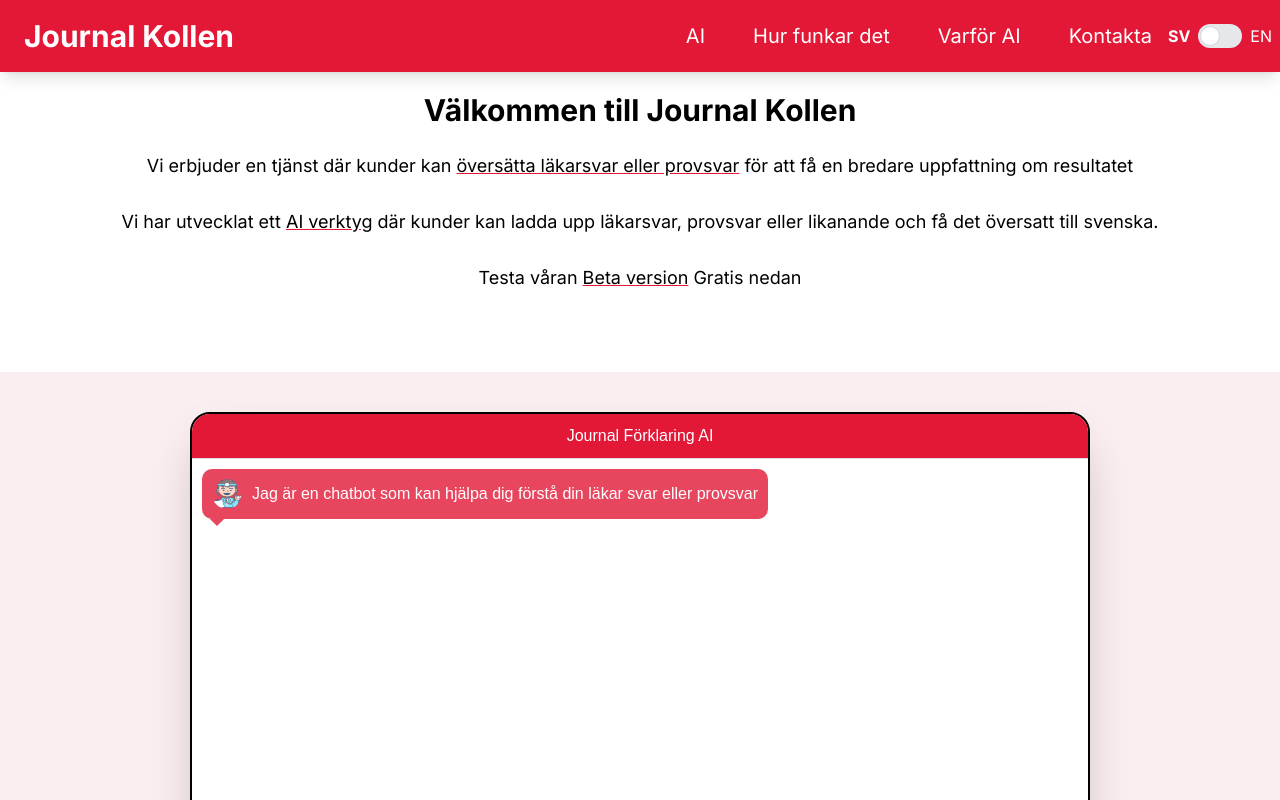
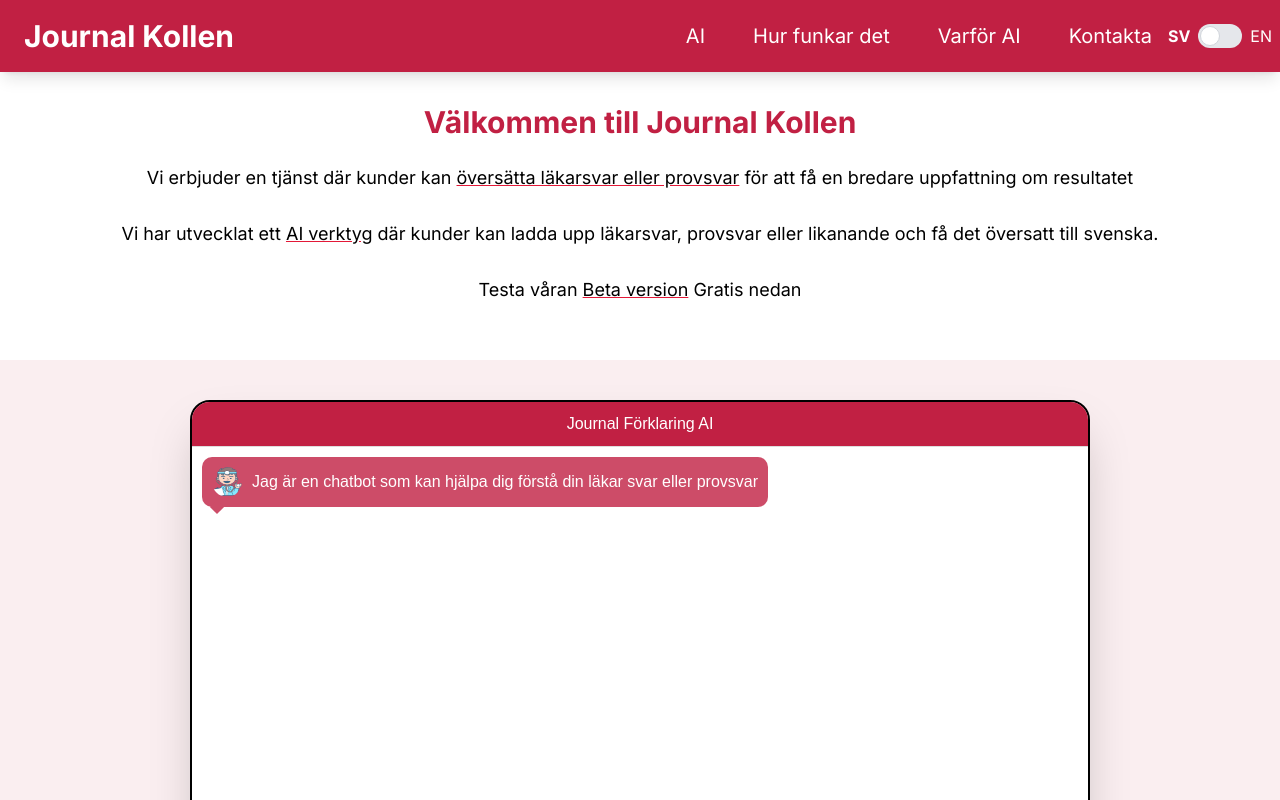
Before and after one commit to hugojohansson1021/JournalKollen, a Next.js app: page / in a window 1280 px wide. Shown: the top 800 px of the page. Built offline with nearby package versions, Linux system fonts and the light colour scheme.

Commit message:
Fix - UI

```diff
--- a/src/app/components/AiChat.tsx
+++ b/src/app/components/AiChat.tsx
@@ -120,12 +120,12 @@ const Chatbot: React.FC<ChatbotProps> = ({ apiEndpoint, botName = 'Journal Förk
     <section className="mt-10 w-full sm:w-11/12 md:w-3/4 lg:w-2/3 xl:w-[900px] shadow-2xl" style={{ borderRadius: '20px' }}>
       <ToastContainer />
       <div className='' style={{ fontFamily: 'Arial, sans-serif', margin: 'auto', border: '2px solid #000000', borderRadius: '20px', overflow: 'hidden', borderColor: '#000', }}>
-        <div style={{ padding: '10px', backgroundColor: '#e31837', borderBottom: '1px solid #ddd', textAlign: 'center' }}>
+        <div style={{ padding: '10px', backgroundColor: '#c12043', borderBottom: '1px solid #ddd', textAlign: 'center' }}>
           <h1 style={{ alignSelf: 'center', color: 'White' }}>{botName}</h1>
         </div>
         <div className='border-black' style={{ height: '500px', overflowY: 'auto', padding: '10px', display: 'flex', flexDirection: 'column', gap: '10px', backgroundColor: '#fff', }}>
           {messages.map((message, index) => (
-            <div key={index} style={{ alignSelf: message.type === 'question' ? 'flex-end' : 'flex-start', backgroundColor: message.type === 'question' ? '#e31837' : '#e31837', borderRadius: '10px', padding: '10px', maxWidth: '80%', display: 'flex', alignItems: 'center', position: 'relative', opacity: '80%', }}>
+            <div key={index} style={{ alignSelf: message.type === 'question' ? 'flex-end' : 'flex-start', backgroundColor: message.type === 'question' ? '#c12043' : '#c12043', borderRadius: '10px', padding: '10px', maxWidth: '80%', display: 'flex', alignItems: 'center', position: 'relative', opacity: '80%', }}>
               {message.type === 'response' && (
                 <img src={botAvatarSrc} alt="Bot Avatar" style={{ width: '30px', height: '30px', borderRadius: '50%', marginRight: '10px' }} />
               )}
@@ -138,7 +138,7 @@ const Chatbot: React.FC<ChatbotProps> = ({ apiEndpoint, botName = 'Journal Förk
                   right: message.type === 'question' ? '10px' : 'auto',
                   width: '10px',
                   height: '10px',
-                  backgroundColor: '#e31837',
+                  backgroundColor: '#c12043',
                   transform: message.type === 'question' ? 'rotate(45deg)' : 'rotate(-45deg)',
                 }}
               />
@@ -158,7 +158,7 @@ const Chatbot: React.FC<ChatbotProps> = ({ apiEndpoint, botName = 'Journal Förk
         </div>
         <form onSubmit={handleSubmit} style={{ display: 'flex', borderTop: '1px solid #000', padding: '10px', backgroundColor: '#f5f5f5', color: '#666' }}>
           <textarea value={question} rows={3} onChange={(e) => setQuestion(e.target.value)} placeholder="Klistra in ditt läkarsvar här..." disabled={isLoading} style={{ flexGrow: 1, padding: '10px', marginRight: '10px', border: '1px solid #000000', borderRadius: '10px', fontSize: '16px' }} />
-          <button type="submit" disabled={isLoading} style={{ padding: '5px 10px', fontSize: '16px', cursor: 'pointer', border: 'none', backgroundColor: '#e31837', color: 'white', borderRadius: '10px', opacity: isLoading ? 0.5 : 1 }}>
+          <button type="submit" disabled={isLoading} style={{ padding: '5px 10px', fontSize: '16px', cursor: 'pointer', border: 'none', backgroundColor: '#c12043', color: 'white', borderRadius: '10px', opacity: isLoading ? 0.5 : 1 }}>
             Översätt text
           </button>
         </form>
@@ -166,7 +166,7 @@ const Chatbot: React.FC<ChatbotProps> = ({ apiEndpoint, botName = 'Journal Förk
           <label className='text-black' style={{ marginLeft: '10px', display: 'flex', alignItems: 'center', position: 'relative' }}>
             <input type="checkbox" checked={isChecked} onChange={(e) => setIsChecked(e.target.checked)} style={{ marginRight: '5px' }} />
             Användarvillkor
-            <div style={{ visibility: isChecked ? 'visible' : 'hidden', position: 'absolute', top: '-30px', left: '0', backgroundColor: '#e31837', color: 'white', padding: '5px', borderRadius: '5px', fontSize: '12px', whiteSpace: 'nowrap' }}>
+            <div style={{ visibility: isChecked ? 'visible' : 'hidden', position: 'absolute', top: '-30px', left: '0', backgroundColor: '#c12043', color: 'white', padding: '5px', borderRadius: '5px', fontSize: '12px', whiteSpace: 'nowrap' }}>
               Användarvillkoren måste kryssas
             </div>
           </label>
--- a/src/app/components/ContactForm.tsx
+++ b/src/app/components/ContactForm.tsx
@@ -118,10 +118,10 @@ const ContactForm: React.FC<{ isSwedish: boolean; setIsSwedish: React.Dispatch<R
             rows={5}
             required
           />
-          <button type="submit" className="bg-[#e31837] text-white py-2 px-4 rounded">
+          <button type="submit" className="bg-[#c12043] text-white py-2 px-4 rounded">
             {currentTextConfig.sendButton}
           </button>
-          <button type="button" onClick={handleEmailClick} className="bg-[#e31837] text-white py-2 px-4 rounded mb-10">
+          <button type="button" onClick={handleEmailClick} className="bg-[#c12043] text-white py-2 px-4 rounded mb-10">
             {currentTextConfig.emailButton}
           </button>
         </form>
--- a/src/app/components/Footer.tsx
+++ b/src/app/components/Footer.tsx
@@ -47,7 +47,7 @@ const Footer: React.FC<{ isSwedish: boolean; setIsSwedish: React.Dispatch<React.
   const currentTextConfig = isSwedish ? textConfig.sv : textConfig.en;
 
   return (
-    <footer className="bg-[#e31837] text-white w-full py-8">
+    <footer className="bg-[#c12043] text-white w-full py-8">
       <div className="max-w-7xl mx-auto px-4 sm:px-6 lg:px-8">
         <div className="grid grid-cols-1 sm:grid-cols-2 lg:grid-cols-2 gap-8">
           <div className="mb-8 sm:mb-0">
--- a/src/app/components/Header.tsx
+++ b/src/app/components/Header.tsx
@@ -33,7 +33,7 @@ const headercontainer: React.FC<{ isSwedish: boolean; setIsSwedish: React.Dispat
   };
 
   return (
-    <section id='Home' className="bg-white py-12 w-full mt-11">
+    <section id='Home' className="bg-white py-12 w-full mt-14">
       <div className="max-w-7xl mx-auto">
 
           <div className="flex flex-col justify-center text-center">
@@ -42,7 +42,7 @@ const headercontainer: React.FC<{ isSwedish: boolean; setIsSwedish: React.Dispat
               whileInView={{ opacity: 1, y: 0 }}
               transition={{ duration: 0.6 }}
               viewport={{ once: true }}
-              className="text-3xl ml-5 mr-5 font-bold text-black mb-6 opacity-25"
+              className="text-3xl ml-5 mr-5 font-bold text-[#c12043] mb-6 opacity-25 "
             >
               {isSwedish ? textConfig.sv.title : textConfig.en.title}
             </motion.h2>
@@ -51,7 +51,7 @@ const headercontainer: React.FC<{ isSwedish: boolean; setIsSwedish: React.Dispat
               whileInView={{ opacity: 1, y: 0 }}
               transition={{ duration: 0.6, delay: 0.2 }}
               viewport={{ once: true }}
-              className="text-black mr-5 ml-5 text-lg mb-8 "
+              className="text-black mr-5 ml-5 text-lg mb-2 "
             >
               {isSwedish ? textConfig.sv.description : textConfig.en.description}
               <br />
--- a/src/app/components/Navbar.tsx
+++ b/src/app/components/Navbar.tsx
@@ -45,7 +45,7 @@ const Navbar: React.FC<{ isSwedish: boolean; setIsSwedish: React.Dispatch<React.
 
   return (
     <>
-      <nav className="fixed w-full z-50 p-2 bg-opacity-25 backdrop-blur-lg shadow-lg " style={{ backgroundColor: '#e31837' }}>
+      <nav className="fixed w-full z-50 p-2 bg-opacity-25 backdrop-blur-lg shadow-lg " style={{ backgroundColor: '#c12043' }}>
         <div className="container mx-auto flex flex-col md:flex-row justify-between items-center text-black">
           {/* New container for site title and hamburger menu */}
           <div className="flex justify-between items-center w-full md:w-auto mr-3">
```
